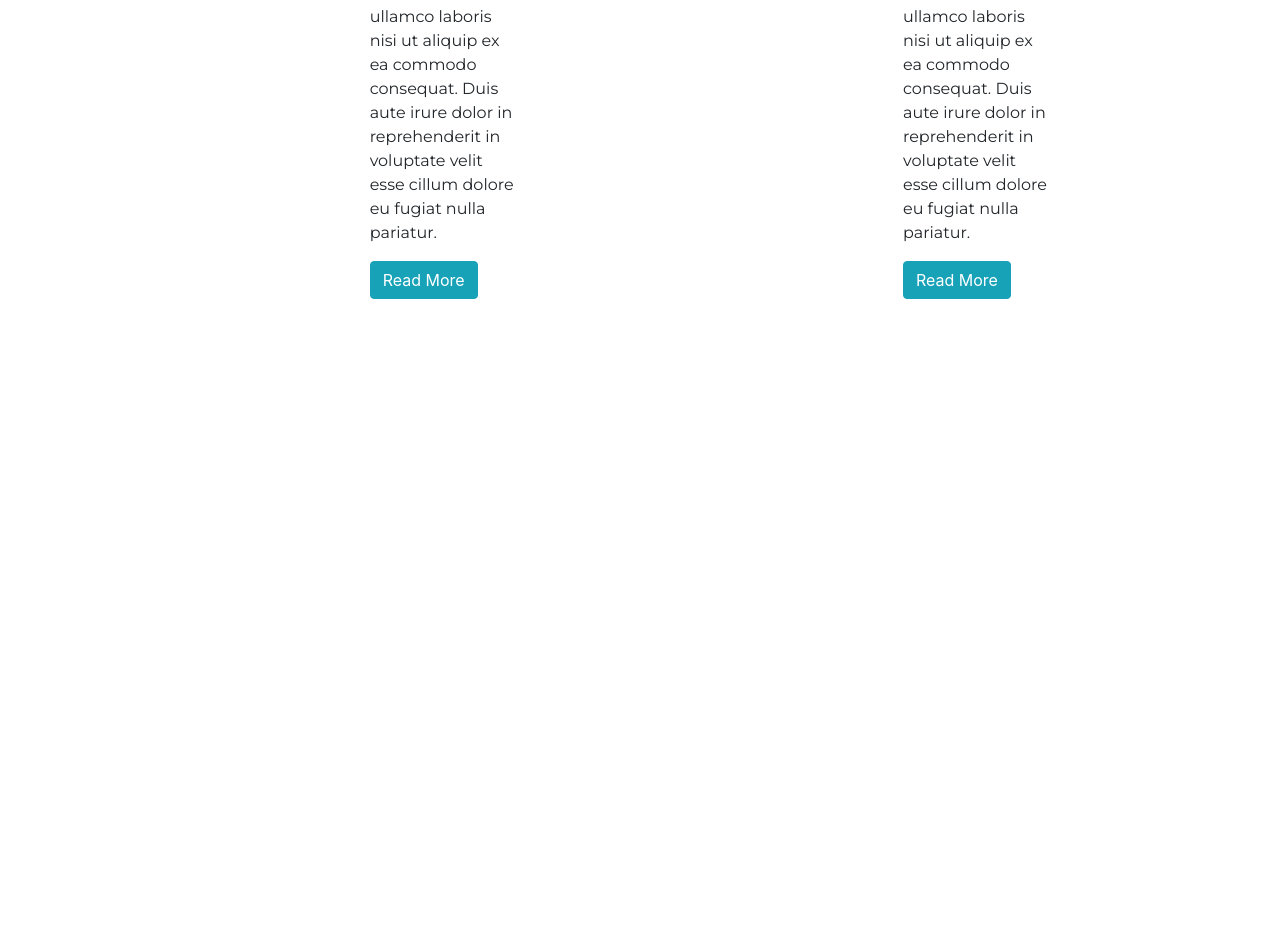
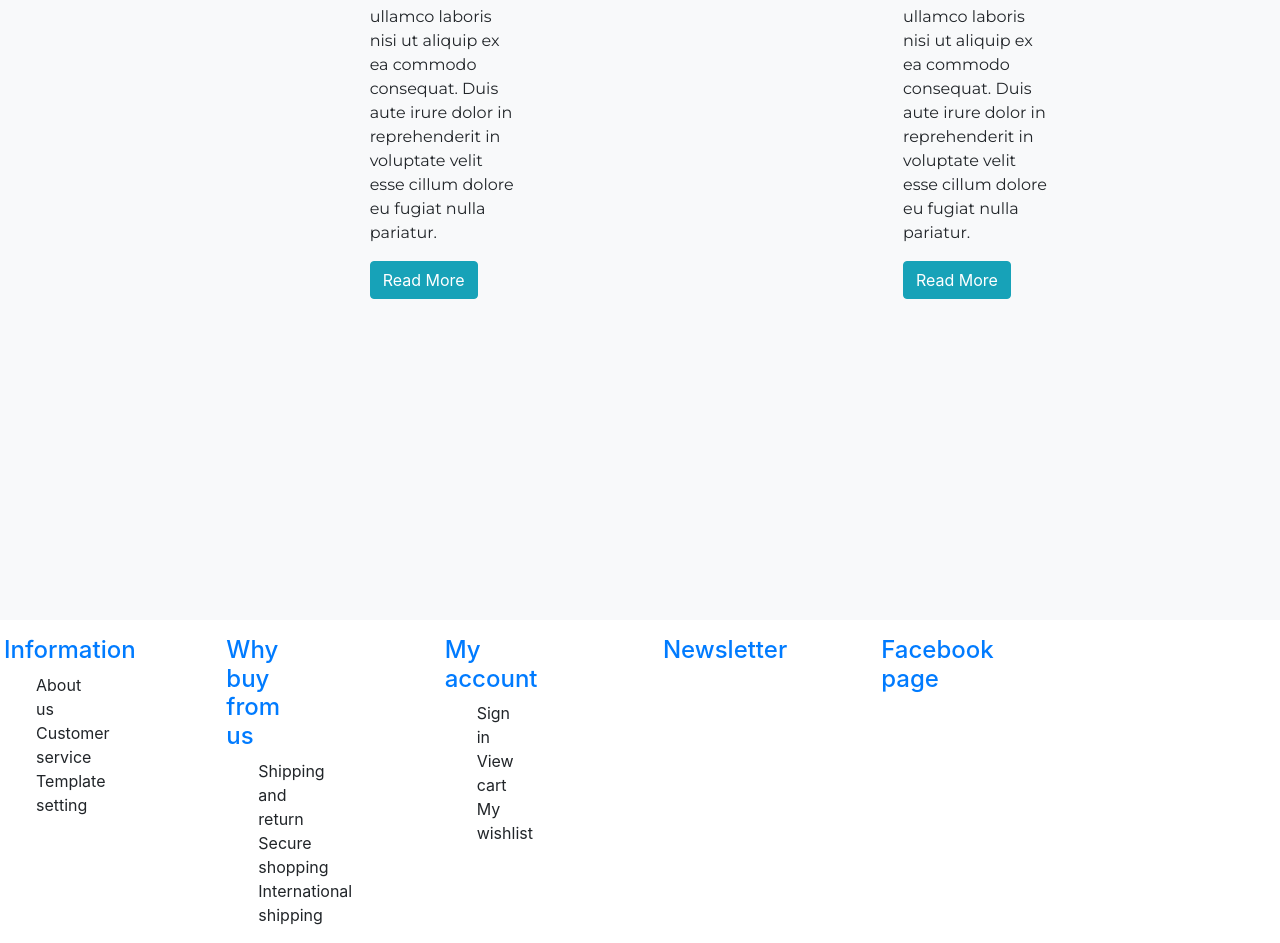
Before and after one commit to Hoanglephi/CS201-1759008-Hoang, a plain HTML site: page Final2021-main/index.html in a window 1280 px wide. Shown: the part 1230-2173 px from the top of the page. Before the commit the page ends 1529 px from the top, so only its background shows below. Drawn offline with nearby package versions, Linux system fonts and the light colour scheme; a web font is replaced by a local one.

Commit message:
Add files via upload

```diff
--- a/Final2021-main/index.html
+++ b/Final2021-main/index.html
@@ -75,7 +75,7 @@
       </div>
     </div>
   </div>
-  <div class="container-fluid mb-3 bg-light">
+  <div class="container-fluid mb-3 bg-light" style="height: 1500px;">
     <div class="row mb-3">
       <div class="product col-md-2 offset-md-2">
         Men's Watches
@@ -157,6 +157,43 @@
       </div>
     </div>
   </div>
+  <footer>
+  <div class="ccontainer-fluid">
+    <div class="row">
+      <div class="col-md-1 mx-1">
+        <h4><a href="#">Information</a></h4>
+        <ul>
+          <li>About us</li>
+          <li>Customer service</li>
+          <li>Template setting</li>
+        </ul>
+      </div>
+      <div class="col-md-1 offset-sm-1">
+          <h4><a href="#">Why buy from us</a></h4>
+          <ul>
+            <li>Shipping and return</li>
+            <li>Secure shopping</li>
+            <li>International shipping</li>
+          </ul>
+      </div>
+      <div class="col-md-1 offset-sm-1">
+          <h4><a href="#">My account</a></h4>
+          <ul>
+            <li>Sign in</li>
+            <li>View cart</li>
+            <li>My wishlist</li>
+          </ul>
+      </div>
+      <div class="col-md-1 offset-sm-1">
+          <h4><a href="#">Newsletter</a></h4></li>
+          </ul>
+      </div>
+      <div class="col-md-1 offset-sm-1">
+          <h4><a href="#">Facebook page</a></h4>
+      </div>
+    </div>
+  </div>
+  </footer>
   <script src="https://code.jquery.com/jquery-3.3.1.slim.min.js" integrity="sha384-q8i/X+965DzO0rT7abK41JStQIAqVgRVzpbzo5smXKp4YfRvH+8abtTE1Pi6jizo" crossorigin="anonymous"></script>
   <script src="https://cdnjs.cloudflare.com/ajax/libs/popper.js/1.14.6/umd/popper.min.js" integrity="sha384-wHAiFfRlMFy6i5SRaxvfOCifBUQy1xHdJ/yoi7FRNXMRBu5WHdZYu1hA6ZOblgut" crossorigin="anonymous"></script>
   <script src="https://stackpath.bootstrapcdn.com/bootstrap/4.2.1/js/bootstrap.min.js" integrity="sha384-B0UglyR+jN6CkvvICOB2joaf5I4l3gm9GU6Hc1og6Ls7i6U/mkkaduKaBhlAXv9k" crossorigin="anonymous"></script>
--- a/Final2021-main/style.css
+++ b/Final2021-main/style.css
@@ -40,3 +40,7 @@ header .btn{
   display: flex;
   height: 100px;
 }
+
+footer li{
+  list-style: none;
+}
```
